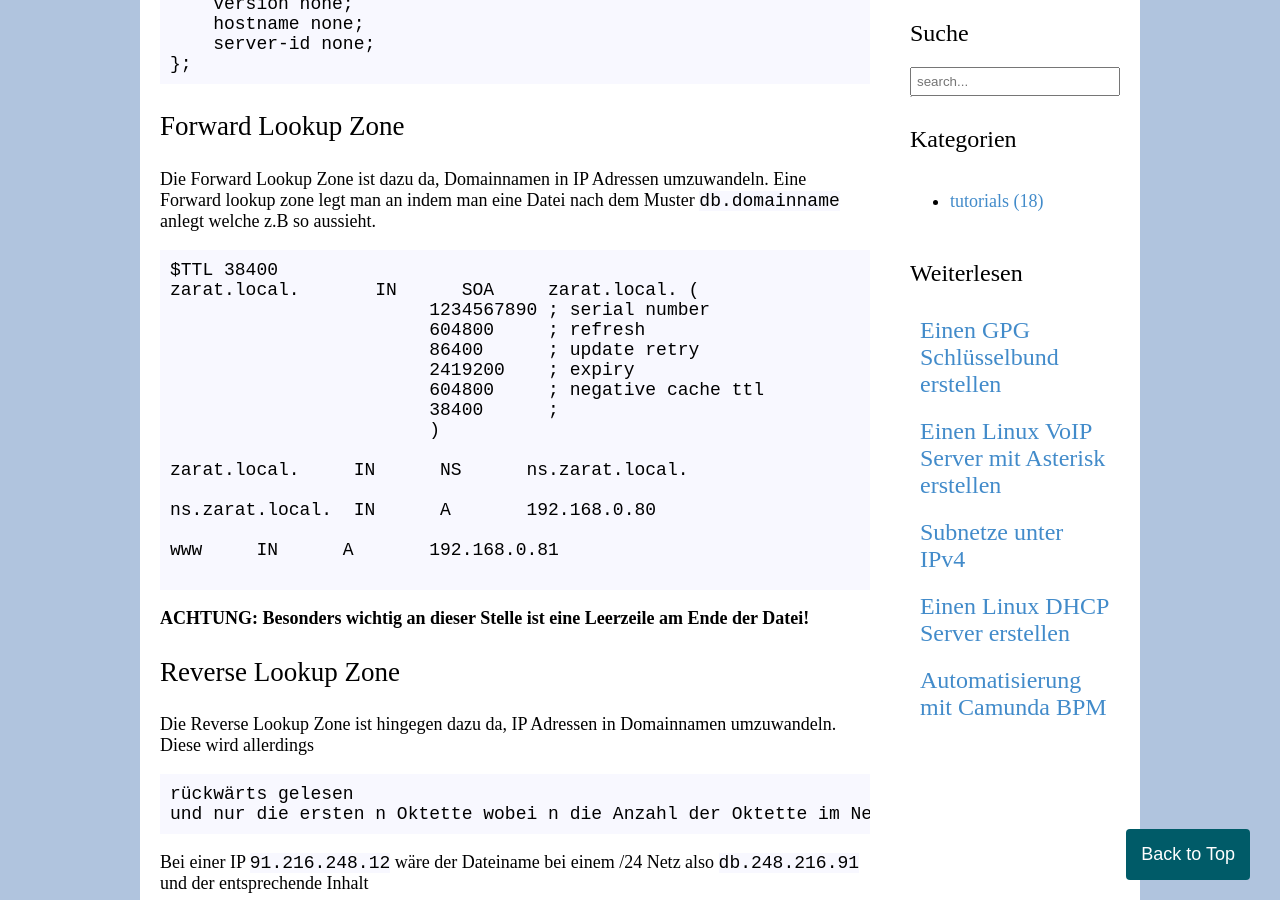
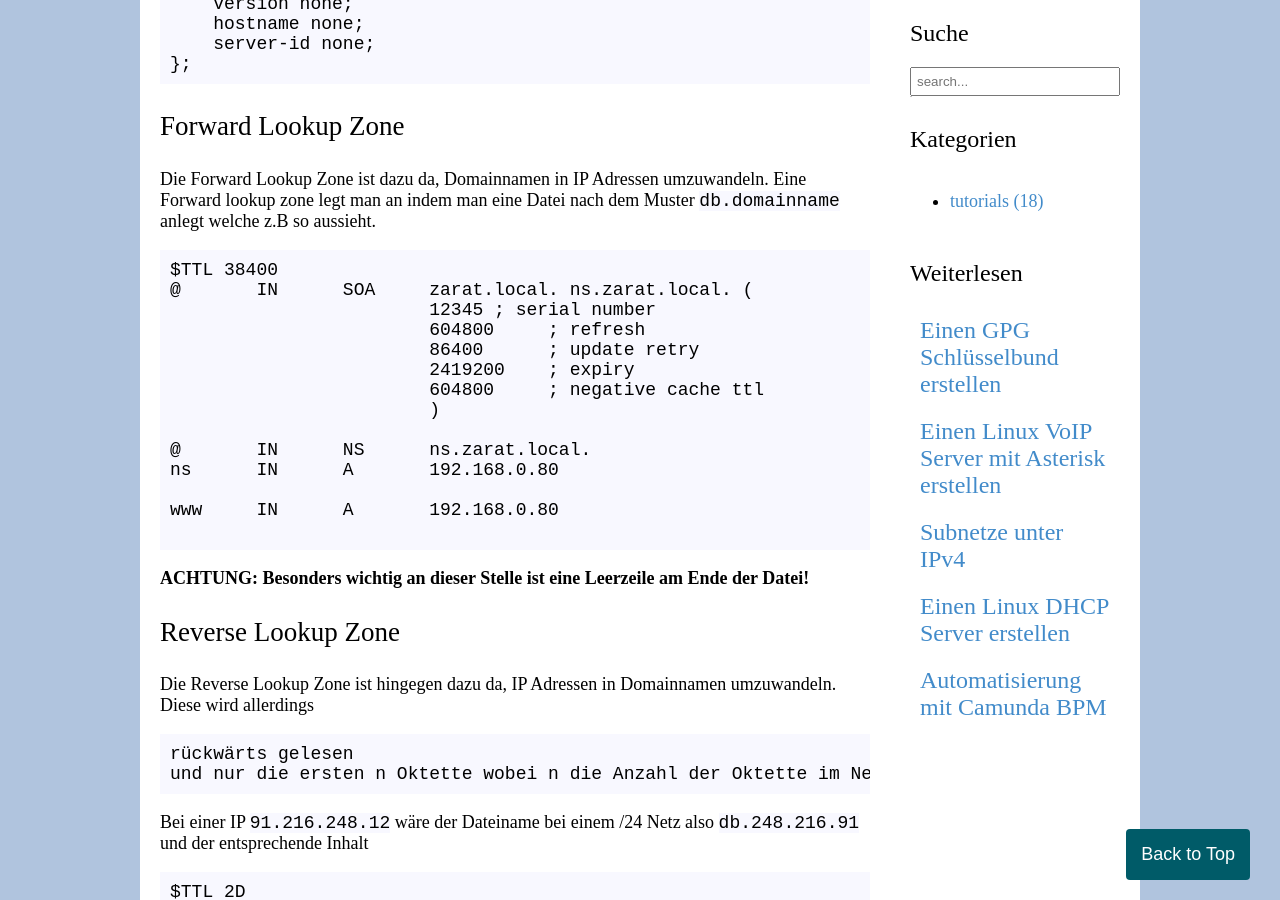
Before and after one commit to zarat/zarat.github.io, a Jekyll site: the page built from _posts/2018-05-26-nameserver.markdown, in a window 1280 px wide and 900 px high, scrolled down 1503 px. Built offline with Jekyll 4.4.1, drawn with Linux system fonts in a browser that asks for light colours.

Commit message:
Update 2018-05-26-nameserver.markdown

```diff
--- a/_posts/2018-05-26-nameserver.markdown
+++ b/_posts/2018-05-26-nameserver.markdown
@@ -60,20 +60,18 @@ Die Forward Lookup Zone ist dazu da, Domainnamen in IP Adressen umzuwandeln. Ein
 
 <pre>
 $TTL 38400
-zarat.local.       IN      SOA     zarat.local. (
-                        1234567890 ; serial number
+@       IN      SOA     zarat.local. ns.zarat.local. (
+                        12345 ; serial number
                         604800     ; refresh
                         86400      ; update retry
                         2419200    ; expiry
                         604800     ; negative cache ttl
-                        38400      ;
                         )
 
-zarat.local.     IN      NS      ns.zarat.local.
+@       IN      NS      ns.zarat.local.
+ns      IN      A       192.168.0.80
 
-ns.zarat.local.  IN      A       192.168.0.80
-
-www     IN      A       192.168.0.81
+www     IN      A       192.168.0.80
 
 </pre>
 
```
